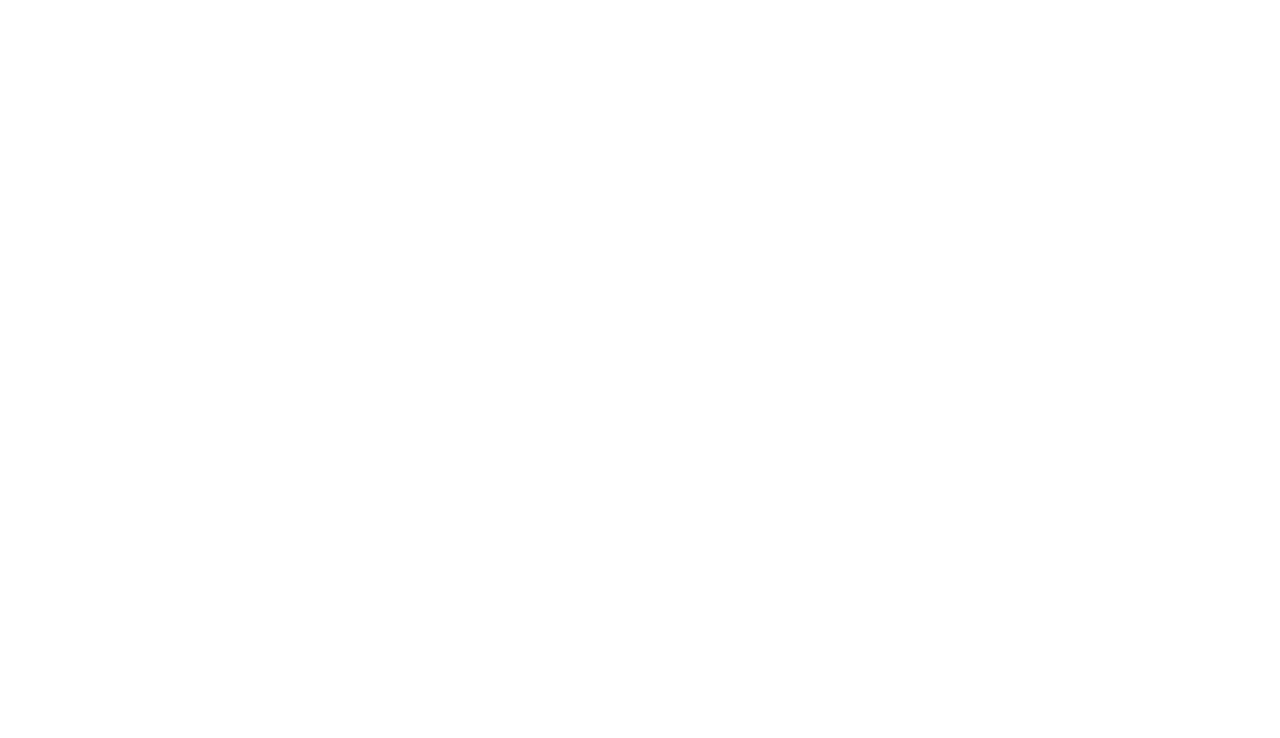
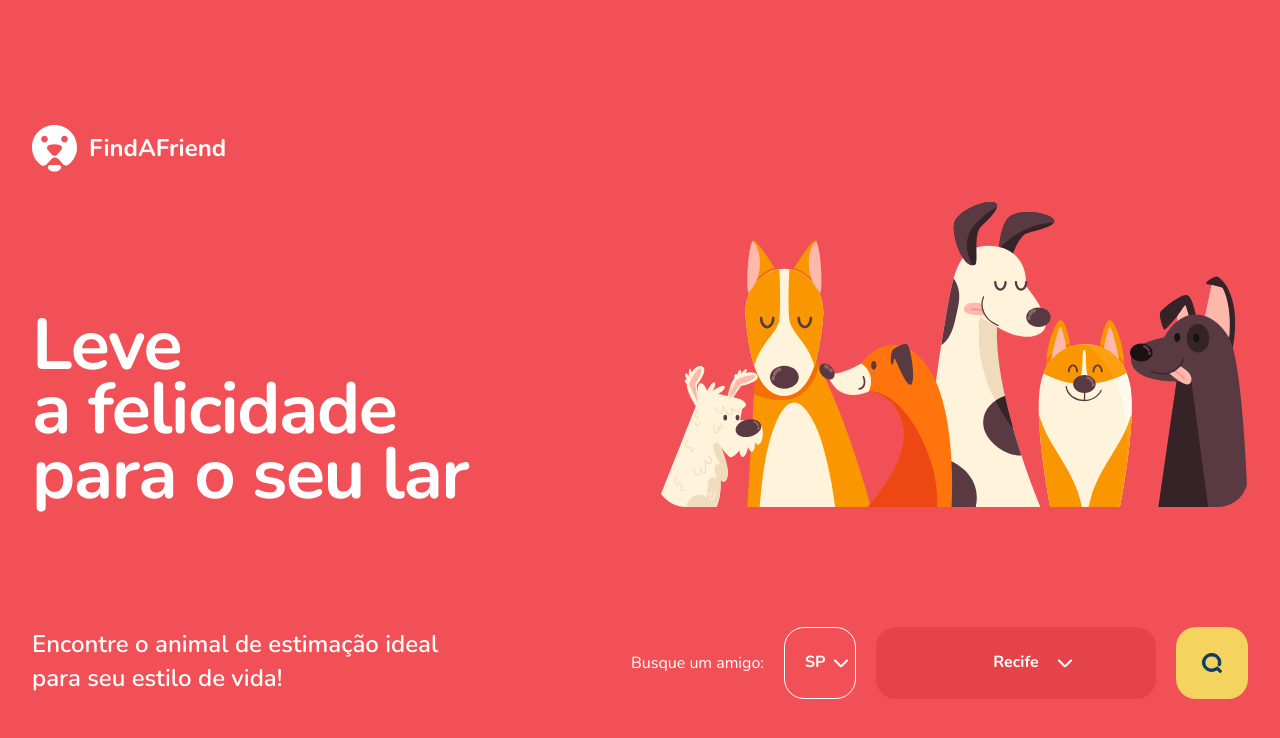
Before and after one commit to J040V1T0RJG/gcc-find-a-friend, a React (Vite) app: page / in a window 1280 px wide. Shown: the top 738 px of the page. Built offline with nearby package versions, Linux system fonts and the light colour scheme.

Commit message:
:lipstick: feat: home page styling

```diff
--- a/src/App.tsx
+++ b/src/App.tsx
@@ -1,14 +1,18 @@
 import { Router } from './routes'
 import { BrowserRouter } from 'react-router-dom'
-import GlobalStyles from './styles/global'
+import { GlobalStyle } from './styles/global'
+import { ThemeProvider } from 'styled-components'
+import { defaultTheme } from './styles/themes/default'
 
 function App() {
   return (
     <>
-      <BrowserRouter>
-        <Router />
-      </BrowserRouter>
-      <GlobalStyles />
+      <ThemeProvider theme={defaultTheme}>
+        <BrowserRouter>
+          <Router />
+        </BrowserRouter>
+        <GlobalStyle />
+      </ThemeProvider>
     </>
   )
 }
--- a/src/pages/Home/index.tsx
+++ b/src/pages/Home/index.tsx
@@ -1,4 +1,25 @@
-import { Container } from './styles'
+import {
+  Container,
+  Filter,
+  FilterInputCity,
+  FilterInputOptionCity,
+  FilterInputOptionState,
+  FilterInputState,
+  FilterWrapperCity,
+  FilterWrapperState,
+  FooterStyled,
+  HeaderStyled,
+  MainStyled,
+} from './styles'
+import logoImage from '@/assets/icons/logo.svg'
+import bannerDogImage from '@/assets/images/banner.svg'
+import chevronImage from '@/assets/icons/chevron-bottom.svg'
+import searchImage from '@/assets/icons/search.svg'
+
+type Options = {
+  value: string | number
+  label: string
+}
 
 export function Home() {
   function handleSearchPets() {
@@ -13,5 +34,84 @@ export function Home() {
     // TO DO
   }
 
-  return <Container>{/* COMECE POR AQUI */}</Container>
+  const options: Options[] = [
+    {
+      value: 'valor',
+      label: 'escrita',
+    },
+    {
+      value: 'valor',
+      label: 'escrita',
+    },
+    {
+      value: 'valor',
+      label: 'escrita',
+    },
+  ]
+
+  return (
+    <Container>
+      <HeaderStyled>
+        <img src={logoImage} alt="" />
+        <h2>FindAFriend</h2>
+      </HeaderStyled>
+
+      <MainStyled>
+        <h1>
+          Leve <br /> a felicidade <br /> para o seu lar
+        </h1>
+        <img src={bannerDogImage} alt="banner" />
+      </MainStyled>
+
+      <FooterStyled>
+        <h3>
+          Encontre o animal de estimação ideal <br /> para seu estilo de vida!
+        </h3>
+        <Filter>
+          <label htmlFor="">Busque um amigo:</label>
+          <FilterWrapperState>
+            <FilterInputState>
+              <FilterInputOptionState value="" disabled selected>
+                SP
+              </FilterInputOptionState>
+              {options.map((option) => {
+                return (
+                  <FilterInputOptionState
+                    key={option.value}
+                    value={option.value}
+                  >
+                    {option.label}
+                  </FilterInputOptionState>
+                )
+              })}
+            </FilterInputState>
+            <img src={chevronImage} alt="" />
+          </FilterWrapperState>
+
+          <FilterWrapperCity>
+            <FilterInputCity>
+              <FilterInputOptionCity value="" disabled selected>
+                Recife
+              </FilterInputOptionCity>
+              {options.map((option) => {
+                return (
+                  <FilterInputOptionCity
+                    key={option.value}
+                    value={option.value}
+                  >
+                    {option.label}
+                  </FilterInputOptionCity>
+                )
+              })}
+            </FilterInputCity>
+            <img src={chevronImage} alt="" />
+          </FilterWrapperCity>
+
+          <button>
+            <img src={searchImage} alt="" />
+          </button>
+        </Filter>
+      </FooterStyled>
+    </Container>
+  )
 }
--- a/src/pages/Home/styles.ts
+++ b/src/pages/Home/styles.ts
@@ -1,3 +1,158 @@
 import styled from 'styled-components'
 
-export const Container = styled.div``
+export const Container = styled.div`
+  width: 76rem;
+  margin: 7.75rem auto;
+`
+
+export const HeaderStyled = styled.header`
+  display: flex;
+  flex-direction: row;
+  gap: 0.75rem;
+  align-items: center;
+`
+
+export const MainStyled = styled.main`
+  display: flex;
+  flex-direction: row;
+  justify-content: space-between;
+  align-items: flex-end;
+  margin-top: 1.875rem;
+
+  h1 {
+    font-weight: 800;
+    font-size: 72px;
+    line-height: 90%;
+
+    letter-spacing: -0.02em;
+  }
+`
+
+export const FooterStyled = styled.footer`
+  display: flex;
+  flex-direction: row;
+  justify-content: space-between;
+  align-items: flex-start;
+  margin-top: 7.5rem;
+
+  h3 {
+    font-weight: 600;
+    font-size: 24px;
+    line-height: 34px;
+  }
+`
+
+export const Filter = styled.div`
+  display: flex;
+  flex-direction: row;
+  align-items: center;
+  gap: 20px;
+
+  label {
+    line-height: 34px;
+  }
+
+  button {
+    display: flex;
+    justify-content: center;
+    align-items: center;
+
+    width: 72px;
+    height: 72px;
+
+    background: ${(props) => props.theme['yellow-dark']};
+    border-radius: 20px;
+    border: none;
+  }
+`
+
+export const FilterWrapperState = styled.div`
+  position: relative;
+
+  & > img {
+    position: absolute;
+    right: 8px;
+    top: 50%;
+    transform: translateY(-50%);
+  }
+`
+
+export const FilterInputState = styled.select`
+  width: 72px;
+  height: 72px;
+  font-size: 16px;
+  line-height: 19.2px;
+  font-weight: 800;
+  color: ${(props) => props.theme.white};
+  background-color: ${(props) => props.theme.carnation};
+  border-radius: 20px;
+  border: 1px solid ${(props) => props.theme.white};
+  outline: none;
+  padding: 20px;
+  appearance: none;
+  position: relative;
+  cursor: pointer;
+
+  &::before {
+    content: '⌄';
+    width: 12px;
+    height: 6px;
+    display: absolute;
+    color: ${(props) => props.theme.white};
+  }
+`
+
+export const FilterInputOptionState = styled.option`
+  font-family: 'Nunito';
+  font-size: 14px;
+  line-height: 16px;
+  font-weight: 500;
+  color: ${(props) => props.theme.white};
+  padding: 5px 7px;
+`
+
+export const FilterWrapperCity = styled.div`
+  position: relative;
+
+  & > img {
+    position: absolute;
+    right: 30%;
+    top: 50%;
+    transform: translateY(-50%);
+  }
+`
+
+export const FilterInputCity = styled.select`
+  width: 280px;
+  height: 72px;
+  text-align: center;
+  font-size: 16px;
+  line-height: 19.2px;
+  font-weight: 800;
+  color: ${(props) => props.theme.white};
+  background-color: ${(props) => props.theme.cinnabar};
+  border-radius: 20px;
+  border: none;
+  outline: none;
+  padding: 20px;
+  appearance: none;
+  position: relative;
+  cursor: pointer;
+
+  &::before {
+    content: '⌄';
+    width: 12px;
+    height: 6px;
+    display: absolute;
+    color: ${(props) => props.theme.white};
+  }
+`
+
+export const FilterInputOptionCity = styled.option`
+  font-family: 'Nunito';
+  font-size: 14px;
+  line-height: 16px;
+  font-weight: 500;
+  color: ${(props) => props.theme.white};
+  padding: 5px 7px;
+`
--- a/src/styles/global.ts
+++ b/src/styles/global.ts
@@ -1,6 +1,6 @@
 import { createGlobalStyle } from 'styled-components'
 
-export default createGlobalStyle`
+export const GlobalStyle = createGlobalStyle`
   * {
     margin: 0;
     padding: 0;
@@ -8,7 +8,9 @@ export default createGlobalStyle`
   }
 
   body {
-    color: #FFFFFF;
+    color: ${(props) => props.theme.white};
+    background: ${(props) => props.theme.carnation};
+    -webkit-font-smoothing: antialiased;
   }
 
   button {
--- /dev/null
+++ b/src/styles/themes/default.ts
@@ -0,0 +1,13 @@
+export const defaultTheme = {
+  white: '#FFF',
+
+  carnation: '#F15156',
+  cinnabar: '#E44449',
+
+  yellow: '#F27006',
+  'yellow-dark': '#F4D35E',
+
+  blue: '#114A80',
+  'blue-dark': '#0D3B66',
+  'blue-ligth': '#D3E2E5',
+}
```
Also changed, not shown: src/@types/styled.d.ts (added, +8 -0 lines), src/assets/images/banner.svg (added).
